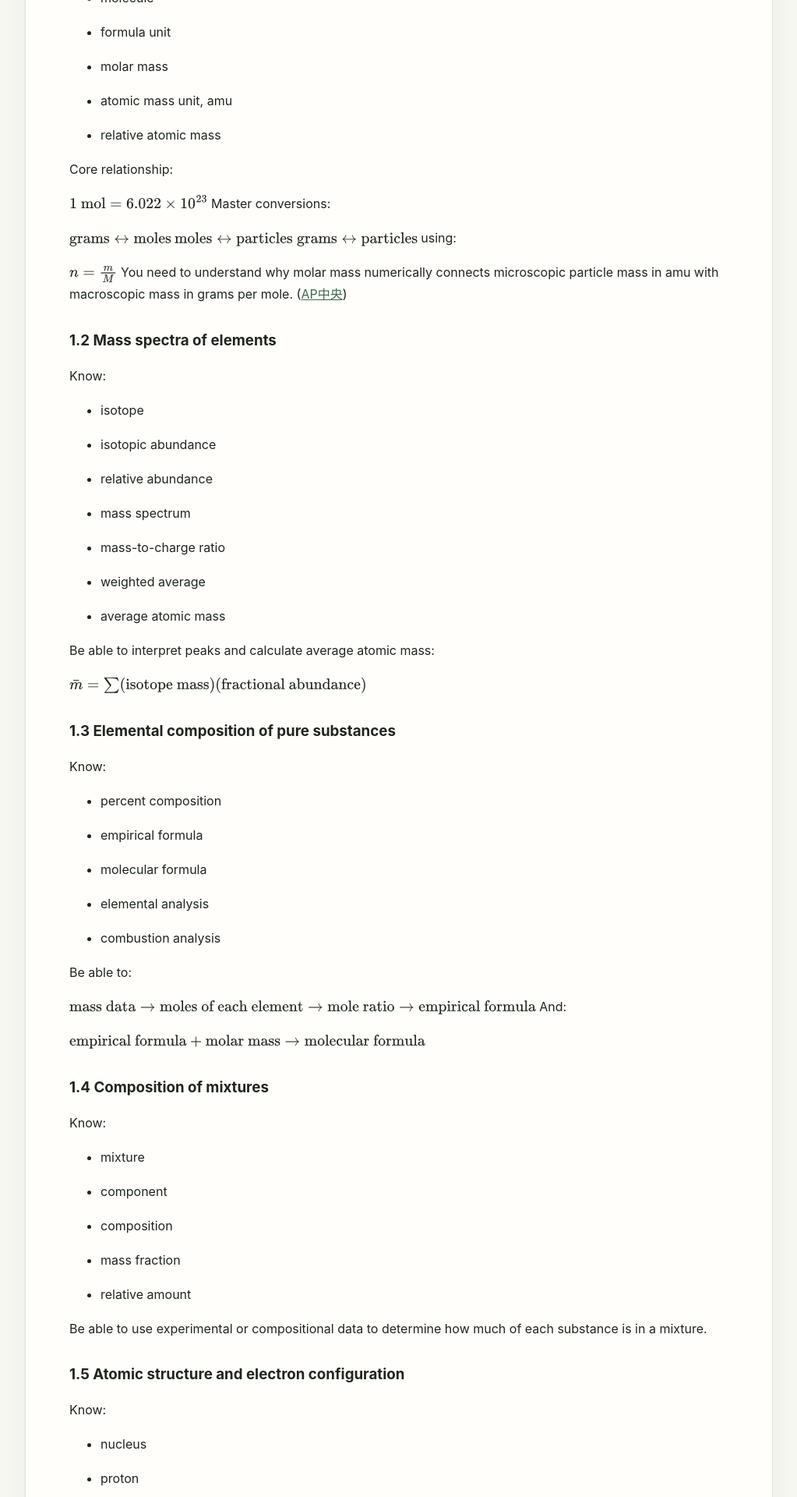
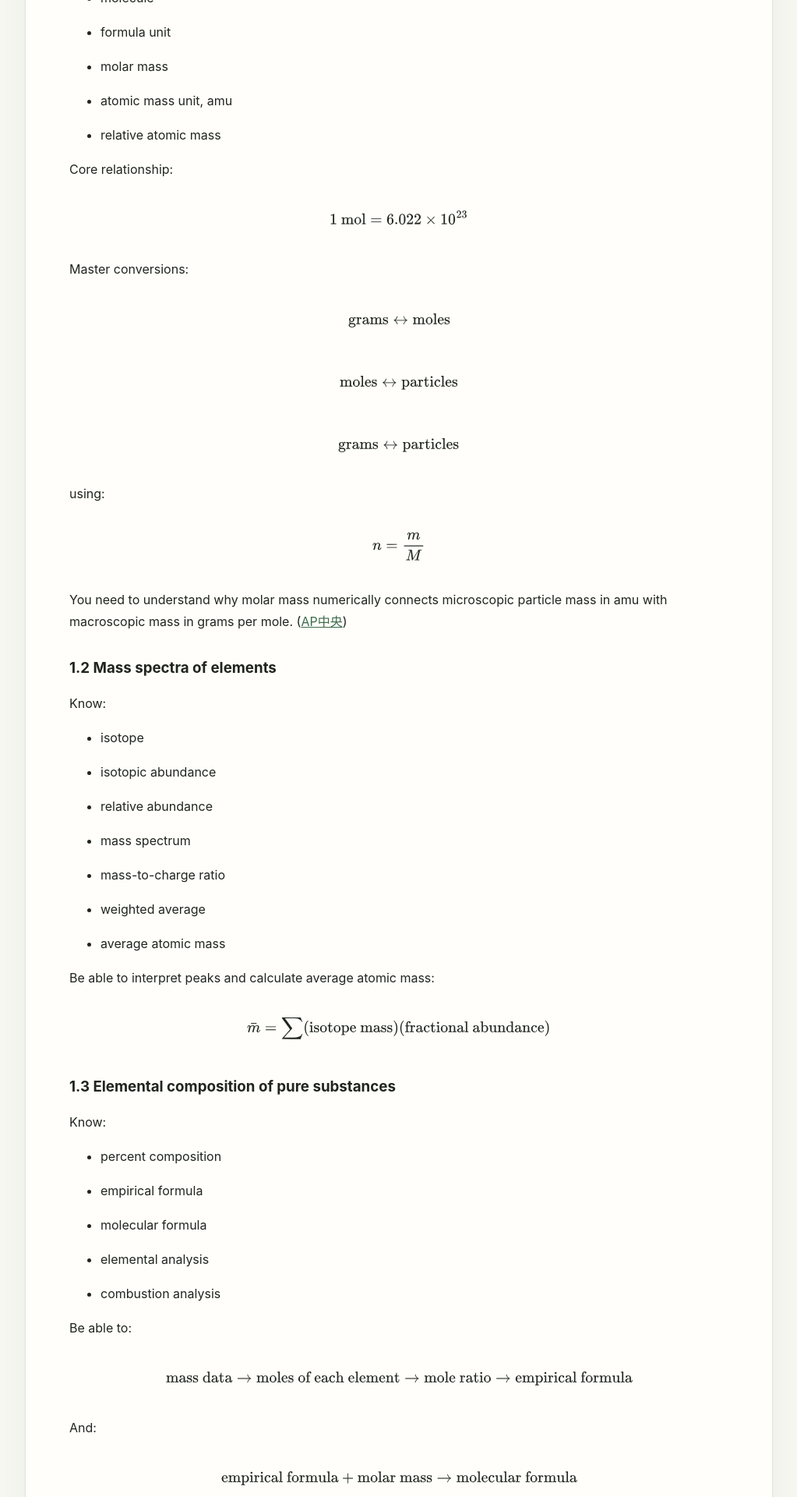
Before and after one commit to lloyd-c137/-Puzzle-of-Human-Civilization, a Jekyll site: the page built from Chem Journey/AP Chem master checklist.md, in a window 1280 px wide. Shown: the part 3631-5551 px from the top of the page at 78% size, without its empty margins (128-1151 px from the left). Built offline with Jekyll 4.4.1, drawn with Linux system fonts in a browser that asks for light colours.

Commit message:
Automatic sync: 2026-08-20 19:49:27

```diff
--- a/Chem Journey/AP Chem master checklist.md
+++ b/Chem Journey/AP Chem master checklist.md
@@ -152,25 +152,35 @@ Know:
 
 Core relationship:
 
-$$
+<div class="math-display">
+\[
 1\text{ mol}=6.022\times10^{23}
-$$
+\]
+</div>
 Master conversions:
 
-$$
+<div class="math-display">
+\[
 \text{grams}\leftrightarrow\text{moles}
-$$
-$$
+\]
+</div>
+<div class="math-display">
+\[
 \text{moles}\leftrightarrow\text{particles}
-$$
-$$
+\]
+</div>
+<div class="math-display">
+\[
 \text{grams}\leftrightarrow\text{particles}
-$$
+\]
+</div>
 using:
 
-$$
+<div class="math-display">
+\[
 n=\frac{m}{M}
-$$
+\]
+</div>
 You need to understand why molar mass numerically connects microscopic particle mass in amu with macroscopic mass in grams per mole. ([AP中央](https://apcentral.collegeboard.org/media/pdf/ap-chemistry-course-and-exam-description.pdf "AP® Chemistry Course and Exam Description"))
 
 ### 1.2 Mass spectra of elements
@@ -194,9 +204,11 @@ Know:
 
 Be able to interpret peaks and calculate average atomic mass:
 
-$$
+<div class="math-display">
+\[
 \bar m=\sum(\text{isotope mass})(\text{fractional abundance})
-$$
+\]
+</div>
 ### 1.3 Elemental composition of pure substances
 
 Know:
@@ -214,14 +226,18 @@ Know:
 
 Be able to:
 
-$$
+<div class="math-display">
+\[
 \text{mass data} \rightarrow \text{moles of each element} \rightarrow \text{mole ratio} \rightarrow \text{empirical formula}
-$$
+\]
+</div>
 And:
 
-$$
+<div class="math-display">
+\[
 \text{empirical formula} + \text{molar mass} \rightarrow \text{molecular formula}
-$$
+\]
+</div>
 ### 1.4 Composition of mixtures
 
 Know:
@@ -278,16 +294,20 @@ Know:
 
 Be able to write things such as:
 
-$$
+<div class="math-display">
+\[
 \mathrm{O}:1s^22s^22p^4
-$$
+\]
+</div>
 and configurations for common ions.
 
 Understand Coulomb's-law reasoning:
 
-$$
+<div class="math-display">
+\[
 F\propto\frac{q_1q_2}{r^2}
-$$
+\]
+</div>
 Smaller (r) or larger charge magnitude means stronger electrostatic interaction.
 
 **You do not need to assign quantum numbers to individual electrons for AP.** College Board explicitly excludes that. ([AP中央](https://apcentral.collegeboard.org/media/pdf/ap-chemistry-course-and-exam-description.pdf "AP® Chemistry Course and Exam Description"))
@@ -504,9 +524,11 @@ Know:
 
 Formal charge:
 
-$$
+<div class="math-display">
+\[
 FC= \text{valence electrons} \text{assigned electrons}
-$$
+\]
+</div>
 Be able to decide which Lewis structures are most reasonable.
 
 ### 2.7 VSEPR and hybridization
@@ -562,9 +584,11 @@ Know:
 
 Be able to go:
 
-$$
+<div class="math-display">
+\[
 \text{Lewis structure} \rightarrow \text{electron domains} \rightarrow \text{shape} \rightarrow \text{bond polarity} \rightarrow \text{molecular polarity}
-$$
+\]
+</div>
 AP does **not** assess (d)-orbital hybridization, nor does it explicitly assess molecular-orbital diagrams/filling. ([AP中央](https://apcentral.collegeboard.org/media/pdf/ap-chemistry-course-and-exam-description.pdf "AP® Chemistry Course and Exam Description"))
 
 ---
@@ -600,19 +624,25 @@ Absolutely master:
 
 Hydrogen bonding requires H covalently bonded to:
 
-$$
+<div class="math-display">
+\[
 \boxed{N,\ O,\ \text{or }F}
-$$
+\]
+</div>
 Know the distinction:
 
-$$
+<div class="math-display">
+\[
 \textbf{intramolecular} \text{within a particle}
-$$
+\]
+</div>
 versus
 
-$$
+<div class="math-display">
+\[
 \textbf{intermolecular} \text{between particles}
-$$
+\]
+</div>
 ### 3.2 Properties of solids
 
 Know:
@@ -667,9 +697,11 @@ Explain each at the particle level.
 
 Master:
 
-$$
+<div class="math-display">
+\[
 PV=nRT
-$$
+\]
+</div>
 plus:
 
 - pressure
@@ -710,9 +742,11 @@ Know:
 
 Critical relationship:
 
-$$
+<div class="math-display">
+\[
 KE_{\text{avg}}\propto T
-$$
+\]
+</div>
 At the same temperature, different gases have the **same average kinetic energy**, not the same average speed.
 
 ### 3.6 Deviations from ideal gas behavior
@@ -758,9 +792,11 @@ Know:
 - molarity
 
 
-$$
+<div class="math-display">
+\[
 M=\frac{\text{mol solute}}{\text{L solution}}
-$$
+\]
+</div>
 Master dilution and concentration calculations.
 
 ### 3.8 Representations of solutions
@@ -822,9 +858,11 @@ Know:
 
 Main concept:
 
-$$
+<div class="math-display">
+\[
 \boxed{\text{similar intermolecular interactions favor mixing}}
-$$
+\]
+</div>
 The childish version is “like dissolves like,” but AP expects the molecular explanation behind it. ([AP中央](https://apcentral.collegeboard.org/media/pdf/ap-chemistry-course-and-exam-description.pdf "AP® Chemistry Course and Exam Description"))
 
 ### 3.11 Spectroscopy and electromagnetic spectrum
@@ -884,12 +922,16 @@ Know:
 
 Master:
 
-$$
+<div class="math-display">
+\[
 c=\lambda\nu
-$$
-$$
+\]
+</div>
+<div class="math-display">
+\[
 E=h\nu
-$$
+\]
+</div>
 Therefore:
 
 shorter wavelength → higher frequency → higher photon energy.
@@ -913,14 +955,18 @@ Know:
 - wavelength of maximum absorbance
 
 
-$$
+<div class="math-display">
+\[
 A=\varepsilon bc
-$$
+\]
+</div>
 At constant (b) and wavelength:
 
-$$
+<div class="math-display">
+\[
 A\propto c
-$$
+\]
+</div>
 ([AP中央](https://apcentral.collegeboard.org/media/pdf/ap-chemistry-course-and-exam-description.pdf "AP® Chemistry Course and Exam Description"))
 
 ---
@@ -996,14 +1042,18 @@ The official topics cover evidence for reactions, net ionic equations, represent
 
 Master:
 
-$$
+<div class="math-display">
+\[
 \text{given} \rightarrow \text{moles} \rightarrow \text{mole ratio} \rightarrow \text{wanted}
-$$
+\]
+</div>
 And:
 
-$$
+<div class="math-display">
+\[
 %\text{yield} \frac{\text{actual}} {\text{theoretical}}\times100
-$$
+\]
+</div>
 For redox:
 
 **oxidation = loss of electrons**
@@ -1075,18 +1125,22 @@ Know:
 
 General form:
 
-$$
+<div class="math-display">
+\[
 \text{Rate}=k[A]^m[B]^n
-$$
+\]
+</div>
 Know how to determine (m,n,k) from experimental data.
 
 Understand zero-, first-, and second-order plots and integrated laws.
 
 For first order:
 
-$$
+<div class="math-display">
+\[
 t_{1/2}=\frac{0.693}{k}
-$$
+\]
+</div>
 Understand why increasing:
 
 - concentration
@@ -1100,9 +1154,11 @@ can increase reaction rate.
 
 Understand catalysts:
 
-$$
+<div class="math-display">
+\[
 \boxed{\text{lower activation energy}}
-$$
+\]
+</div>
 but do **not** change:
 
 - (\Delta H)
@@ -1161,32 +1217,44 @@ Know:
 
 Master:
 
-$$
+<div class="math-display">
+\[
 q=mc\Delta T
-$$
+\]
+</div>
 Understand:
 
-$$
+<div class="math-display">
+\[
 q_{\text{system}}=-q_{\text{surroundings}}
-$$
+\]
+</div>
 and:
 
-$$
+<div class="math-display">
+\[
 \Delta H<0 \Rightarrow\text{exothermic}
-$$
-$$
+\]
+</div>
+<div class="math-display">
+\[
 \Delta H>0 \Rightarrow\text{endothermic}
-$$
+\]
+</div>
 Using bond enthalpies:
 
-$$
+<div class="math-display">
+\[
 \Delta H \approx \sum E(\text{bonds broken}) \sum E(\text{bonds formed})
-$$
+\]
+</div>
 Using standard enthalpies of formation:
 
-$$
+<div class="math-display">
+\[
 \Delta H^\circ_{\rm rxn} \sum n\Delta H_f^\circ(\text{products}) \sum n\Delta H_f^\circ(\text{reactants})
-$$
+\]
+</div>
 Master Hess's law, including reversing/scaling equations.
 
 ---
@@ -1240,35 +1308,49 @@ Critical concept:
 
 At equilibrium:
 
-$$
+<div class="math-display">
+\[
 \boxed{r_\text{forward}=r_\text{reverse}}
-$$
+\]
+</div>
 but:
 
-$$
+<div class="math-display">
+\[
 [\text{reactants}] \neq [\text{products}]
-$$
+\]
+</div>
 necessarily.
 
 For:
 
-$$
+<div class="math-display">
+\[
 aA+bB\rightleftharpoons cC+dD
-$$
-$$
+\]
+</div>
+<div class="math-display">
+\[
 K_c= \frac{[C]^c[D]^d} {[A]^a[B]^b}
-$$
-Know:
-
-$$
+\]
+</div>
+Know:
+
+<div class="math-display">
+\[
 Q<K\Rightarrow\text{forward}
-$$
-$$
+\]
+</div>
+<div class="math-display">
+\[
 Q>K\Rightarrow\text{reverse}
-$$
-$$
+\]
+</div>
+<div class="math-display">
+\[
 Q=K\Rightarrow\text{equilibrium}
-$$
+\]
+</div>
 Understand what happens to (K) when:
 
 - reaction is reversed;
@@ -1378,78 +1460,106 @@ This is the second-largest unit, weighted **11–15%**. ([AP中央](https://apce
 
 The current framework explicitly gives:
 
-$$
+<div class="math-display">
+\[
 HCl,\ HBr,\ HI,\ HNO_3,\ HClO_4,\ H_2SO_4
-$$
+\]
+</div>
 ([AP中央](https://apcentral.collegeboard.org/media/pdf/ap-chemistry-course-and-exam-description.pdf "AP® Chemistry Course and Exam Description"))
 
 Strong bases include Group 1 and Group 2 hydroxides in the AP framework. ([AP中央](https://apcentral.collegeboard.org/media/pdf/ap-chemistry-course-and-exam-description.pdf "AP® Chemistry Course and Exam Description"))
 
 ### Core equations
 
-$$
+<div class="math-display">
+\[
 K_w=[H_3O^+][OH^-]
-$$
+\]
+</div>
 At (25^\circ C):
 
-$$
+<div class="math-display">
+\[
 K_w=1.0\times10^{-14}
-$$
-$$
+\]
+</div>
+<div class="math-display">
+\[
 pH=-\log[H_3O^+]
-$$
-$$
+\]
+</div>
+<div class="math-display">
+\[
 pOH=-\log[OH^-]
-$$
-$$
+\]
+</div>
+<div class="math-display">
+\[
 pH+pOH=14
-$$
+\]
+</div>
 But understand that **neutral pH is not always 7** because (K_w) changes with temperature. ([AP中央](https://apcentral.collegeboard.org/media/pdf/ap-chemistry-course-and-exam-description.pdf "AP® Chemistry Course and Exam Description"))
 
 Weak acid:
 
-$$
+<div class="math-display">
+\[
 K_a= \frac{[H_3O^+][A^-]} {[HA]}
-$$
+\]
+</div>
 Weak base:
 
-$$
+<div class="math-display">
+\[
 K_b= \frac{[OH^-][HB^+]} {[B]}
-$$
+\]
+</div>
 Conjugates:
 
-$$
+<div class="math-display">
+\[
 K_aK_b=K_w
-$$
+\]
+</div>
 ### Buffers
 
 Know why:
 
-$$
+<div class="math-display">
+\[
 HA/A^-
-$$
+\]
+</div>
 or:
 
-$$
+<div class="math-display">
+\[
 B/HB^+
-$$
+\]
+</div>
 resists pH changes.
 
 Henderson-Hasselbalch:
 
-$$
+<div class="math-display">
+\[
 pH=pK_a+\log \frac{[A^-]}{[HA]}
-$$
+\]
+</div>
 At half-equivalence:
 
-$$
+<div class="math-display">
+\[
 [HA]=[A^-]
-$$
+\]
+</div>
 therefore:
 
-$$
+<div class="math-display">
+\[
 \boxed{pH=pK_a}
-$$
+\]
+</div>
 ([AP中央](https://apcentral.collegeboard.org/media/pdf/ap-chemistry-course-and-exam-description.pdf "AP® Chemistry Course and Exam Description"))
 
 ### Titration curves
@@ -1519,48 +1629,64 @@ Know:
 
 General tendencies:
 
-$$
+<div class="math-display">
+\[
 \text{solid}\rightarrow\text{liquid}\rightarrow\text{gas}
-$$
+\]
+</div>
 usually means:
 
-$$
+<div class="math-display">
+\[
 \Delta S>0
-$$
+\]
+</div>
 More gas particles generally means greater entropy. College Board emphasizes entropy as dispersal of matter and energy. ([AP中央](https://apcentral.collegeboard.org/media/pdf/ap-chemistry-course-and-exam-description.pdf "AP® Chemistry Course and Exam Description"))
 
 Calculate:
 
-$$
+<div class="math-display">
+\[
 \Delta S^\circ_{\rm rxn} \sum S^\circ_{\rm products} \sum S^\circ_{\rm reactants}
-$$
+\]
+</div>
 Master:
 
-$$
+<div class="math-display">
+\[
 \boxed{\Delta G=\Delta H-T\Delta S}
-$$
+\]
+</div>
 Interpret:
 
-$$
+<div class="math-display">
+\[
 \Delta G<0
-$$
+\]
+</div>
 thermodynamically favorable.
 
-$$
+<div class="math-display">
+\[
 \Delta G>0
-$$
+\]
+</div>
 thermodynamically unfavorable.
 
-$$
+<div class="math-display">
+\[
 \Delta G=0
-$$
+\]
+</div>
 equilibrium.
 
 And:
 
-$$
+<div class="math-display">
+\[
 \Delta G^\circ=-RT\ln K
-$$
+\]
+</div>
 This is the bridge connecting thermodynamics and equilibrium.
 
 ### Electrochemistry vocabulary
@@ -1610,14 +1736,18 @@ Know:
 
 Memorize conceptually:
 
-$$
+<div class="math-display">
+\[
 \boxed{\text{AN OX}}
-$$
+\]
+</div>
 anode = oxidation
 
-$$
+<div class="math-display">
+\[
 \boxed{\text{RED CAT}}
-$$
+\]
+</div>
 cathode = reduction
 
 For both galvanic and electrolytic cells.
@@ -1626,31 +1756,41 @@ Understand:
 
 **Galvanic:**
 
-$$
+<div class="math-display">
+\[
 \text{spontaneous chemical reaction} \rightarrow \text{electrical energy}
-$$
+\]
+</div>
 **Electrolytic:**
 
-$$
+<div class="math-display">
+\[
 \text{electrical energy} \rightarrow \text{nonspontaneous chemical reaction}
-$$
+\]
+</div>
 Master:
 
-$$
+<div class="math-display">
+\[
 \Delta G^\circ=-nFE^\circ
-$$
+\]
+</div>
 and the Nernst relationship provided on the reference sheet.
 
 For electrolysis:
 
-$$
+<div class="math-display">
+\[
 q=It
-$$
+\]
+</div>
 then:
 
-$$
+<div class="math-display">
+\[
 \text{charge} \rightarrow \text{mol electrons} \rightarrow \text{mol substance}
-$$
+\]
+</div>
 using Faraday's constant.
 
 ---
@@ -1922,9 +2062,11 @@ You should reach four levels:
 
 **3. Calculate with it**
 
-$$
+<div class="math-display">
+\[
 Q,\ K,\ [A]_{\rm eq}
-$$
+\]
+</div>
 **4. Apply it to an unfamiliar situation**
 
 > Given a new graph, experiment, particle diagram or reaction, predict what happens and justify why.
--- a/assets/css/style.css
+++ b/assets/css/style.css
@@ -32,6 +32,7 @@ h2 { margin-top: 2.4em; padding-bottom: .35em; border-bottom: 1px solid var(--li
 h3 { margin-top: 1.8em; }
 .breadcrumb { margin-top: 0; color: var(--muted); font-size: .9rem; }
 blockquote { margin-left: 0; padding: .6em 1em; border-left: 4px solid var(--accent); background: var(--accent-soft); }
+.math-display { margin: 1.25em 0; overflow-x: auto; }
 code { padding: .15em .35em; border-radius: 4px; background: #f0f3ed; }
 pre { overflow-x: auto; padding: 16px; border-radius: 8px; background: #202820; color: #eef5eb; }
 pre code { padding: 0; background: transparent; }
```
Also changed, not shown: Chem Journey/Liquid type test” experiment.md (+164 -82 lines).
